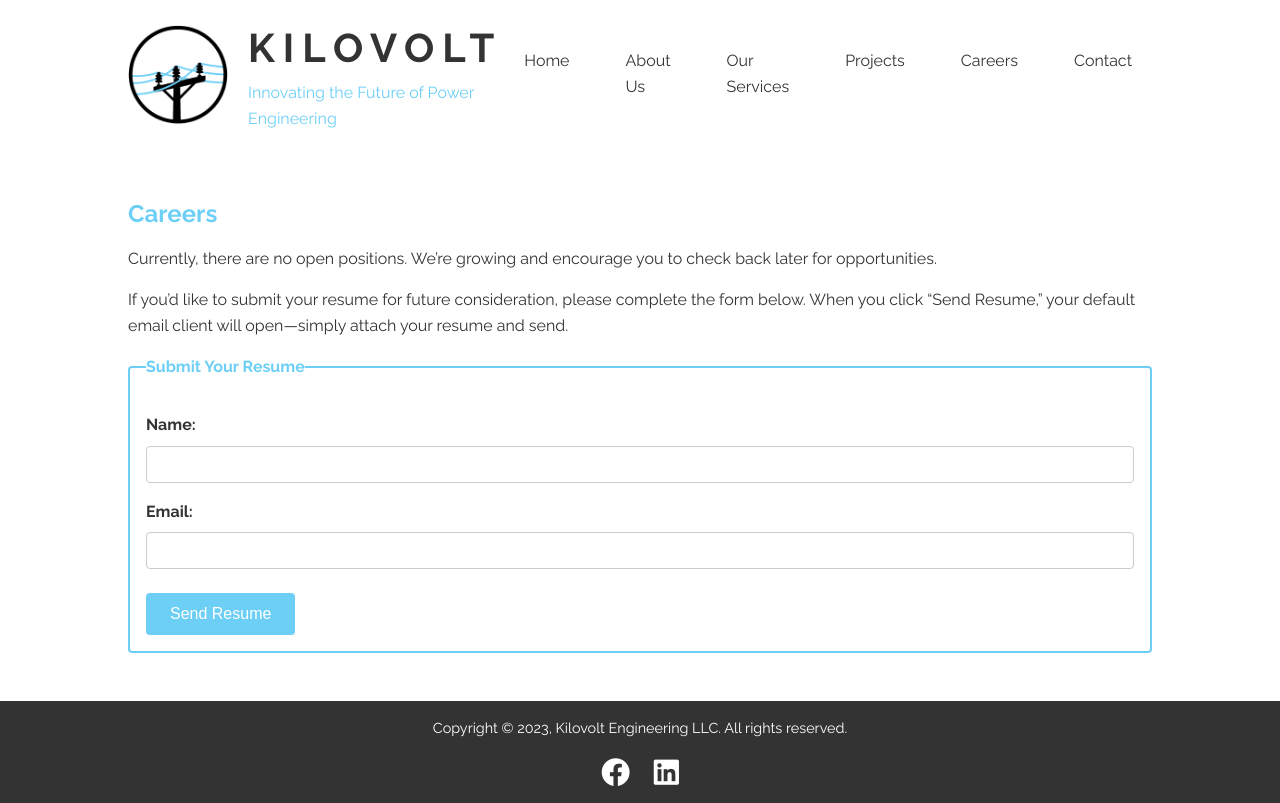
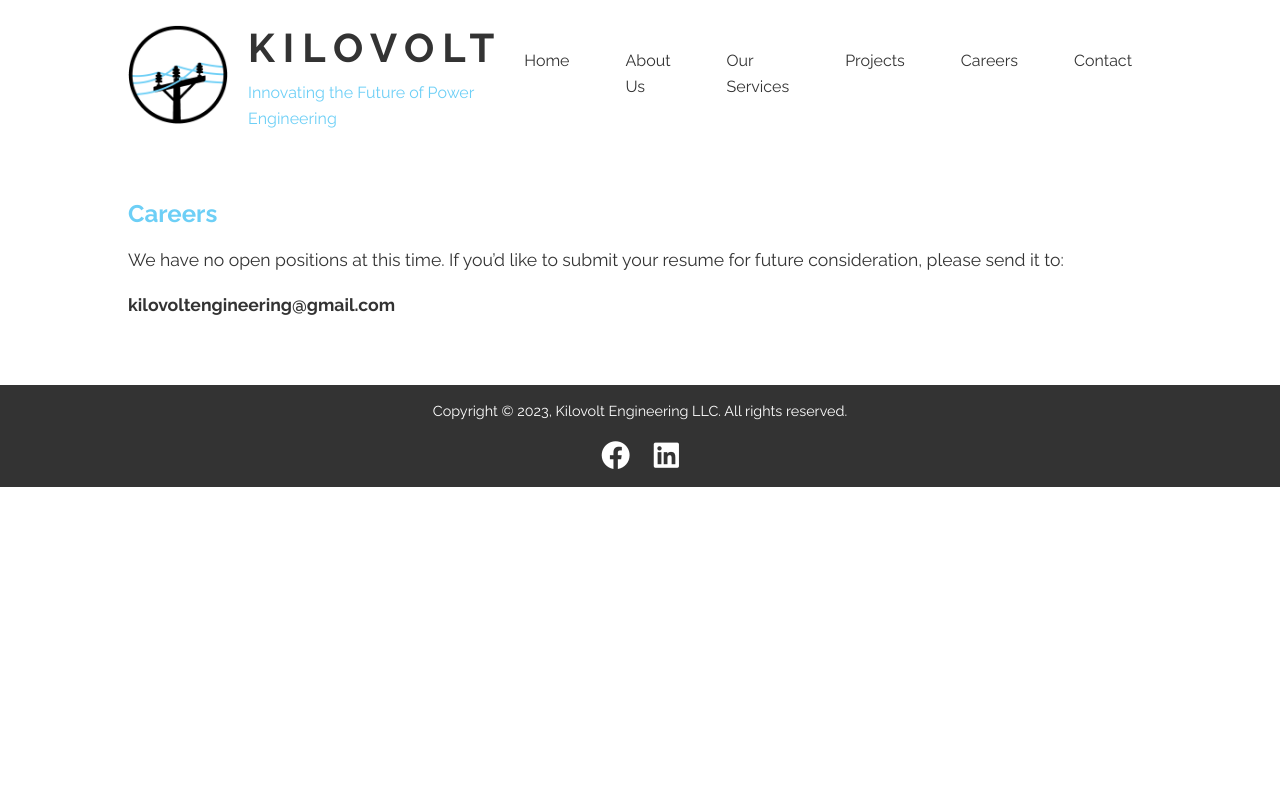
Before and after one commit to bajaiii/kilovolt-engineering-website, a plain HTML site: page careers.html in a window 1280 px wide. Drawn offline with nearby package versions, Linux system fonts and the light colour scheme.

Commit message:
Update careers.html

```diff
--- a/careers.html
+++ b/careers.html
@@ -12,21 +12,10 @@
     rel="stylesheet"
     href="https://cdnjs.cloudflare.com/ajax/libs/font-awesome/6.0.0-beta3/css/all.min.css"
   />
-  <script src="https://code.jquery.com/jquery-3.6.0.min.js"></script>
   <style>
     /* Accent color */
     .accent {
       color: #6dcff6;
-    }
-    .accent-bg {
-      background-color: #6dcff6;
-      color: #fff;
-    }
-    .accent-border {
-      border: 2px solid #6dcff6;
-      border-radius: 4px;
-      padding: 1em;
-      margin-top: 1em;
     }
 
     /* Global Styles */
@@ -69,7 +58,6 @@
       margin: 0;
     }
 
-    /* Tagline in accent color */
     .logo p {
       font-size: 1em;
       margin: 0;
@@ -111,48 +99,7 @@
     }
     main p {
       margin-bottom: 1em;
-    }
-
-    /* Form Styles */
-    fieldset {
-      margin-top: 1em;
-      border: 2px solid #6dcff6;
-      border-radius: 4px;
-      padding: 1em;
-    }
-    legend {
-      font-weight: bold;
-      color: #6dcff6;
-    }
-    form label {
-      display: block;
-      margin-top: 1em;
-      font-weight: bold;
-      color: #333;
-    }
-    form input[type="text"],
-    form input[type="email"] {
-      width: 100%;
-      padding: 0.5em;
-      margin-top: 0.5em;
-      border: 1px solid #ccc;
-      border-radius: 4px;
-      font-family: 'Raleway', sans-serif;
-      font-size: 1em;
-    }
-    form button {
-      margin-top: 1.5em;
-      background-color: #6dcff6;
-      color: #ffffff;
-      border: none;
-      padding: 0.75em 1.5em;
-      font-size: 1em;
-      cursor: pointer;
-      border-radius: 4px;
-      transition: background-color 0.2s ease;
-    }
-    form button:hover {
-      background-color: #4fb0d4;
+      font-size: 1.1em;
     }
 
     /* Footer Styles */
@@ -196,21 +143,8 @@
 
   <main>
     <h2 class="accent">Careers</h2>
-    <p>Currently, there are no open positions. We’re growing and encourage you to check back later for opportunities.</p>
-    <p>If you’d like to submit your resume for future consideration, please complete the form below. When you click “Send Resume,” your default email client will open—simply attach your resume and send.</p>
-
-    <fieldset class="accent-border">
-      <legend>Submit Your Resume</legend>
-      <form action="mailto:kilovoltengineering@gmail.com" method="POST" enctype="text/plain">
-        <label for="name">Name:</label>
-        <input type="text" id="name" name="Name" required>
-
-        <label for="email">Email:</label>
-        <input type="email" id="email" name="Email" required>
-
-        <button type="submit">Send Resume</button>
-      </form>
-    </fieldset>
+    <p>We have no open positions at this time. If you’d like to submit your resume for future consideration, please send it to:</p>
+    <p><strong>kilovoltengineering@gmail.com</strong></p>
   </main>
 
   <footer>
```
